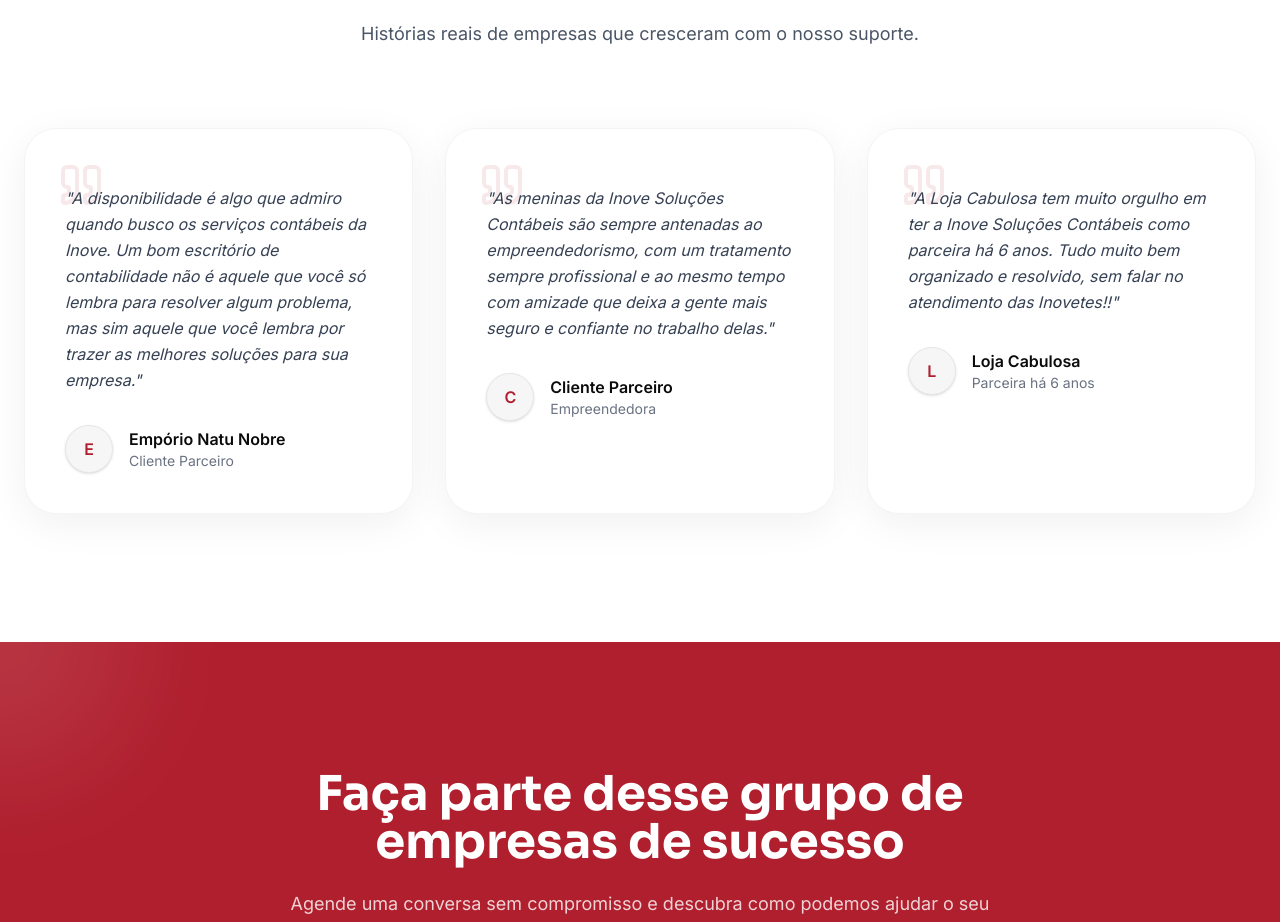
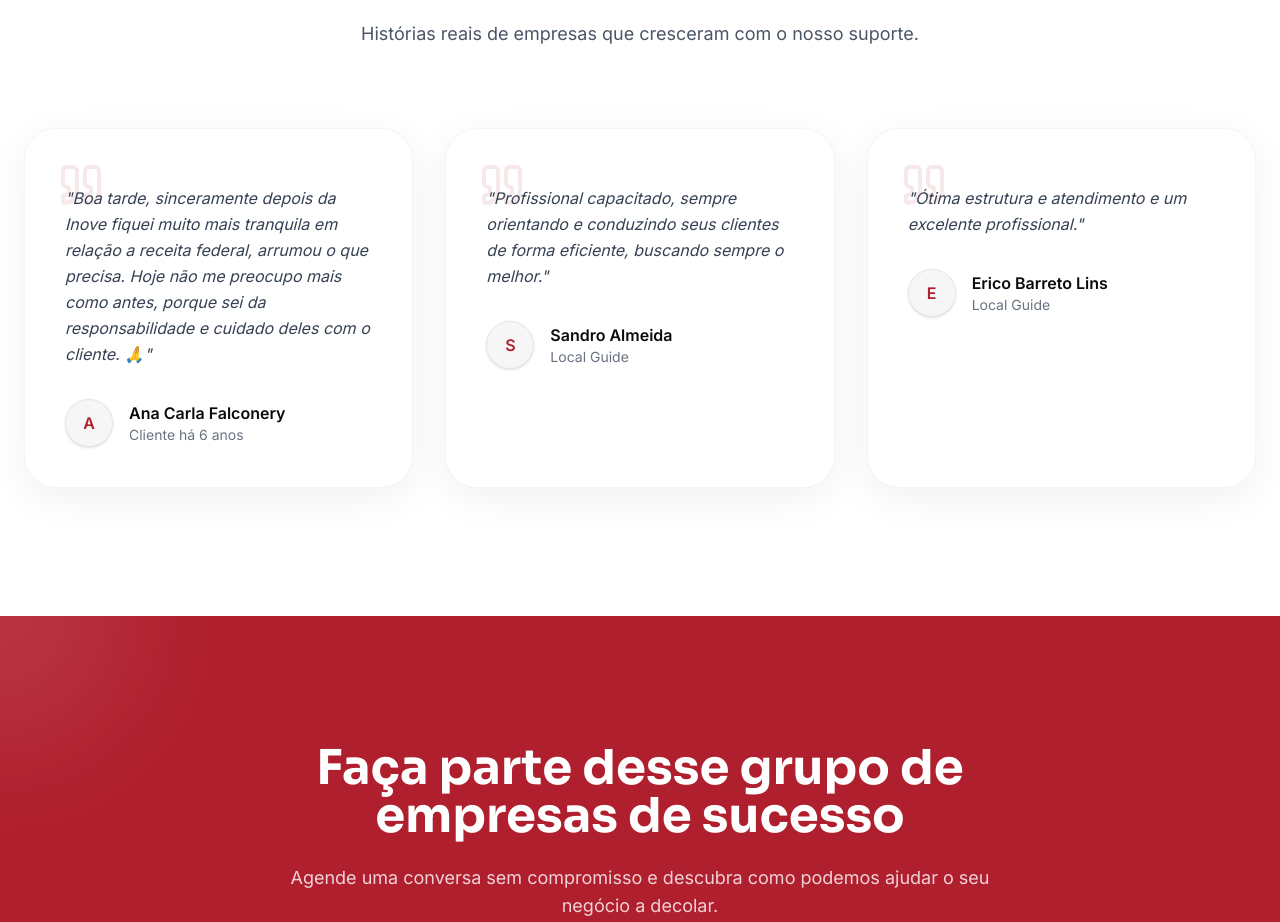
Before and after one commit to Miguel-Codar/i9solucoes, a React (Vite) app: page /diferenciais in a window 1280 px wide. Shown: the part 1683-2605 px from the top of the page. Built offline with nearby package versions, Linux system fonts and the light colour scheme.

Commit message:
feat: update testimonials with google reviews, fix broken image and remove price estimate from simulator

```diff
--- a/src/pages/Diferenciais.tsx
+++ b/src/pages/Diferenciais.tsx
@@ -57,19 +57,19 @@
 
   const testimonials = [
     {
-      quote: "A disponibilidade é algo que admiro quando busco os serviços contábeis da Inove. Um bom escritório de contabilidade não é aquele que você só lembra para resolver algum problema, mas sim aquele que você lembra por trazer as melhores soluções para sua empresa.",
-      author: "Empório Natu Nobre",
-      role: "Cliente Parceiro"
+      quote: "Boa tarde, sinceramente depois da Inove fiquei muito mais tranquila em relação a receita federal, arrumou o que precisa. Hoje não me preocupo mais como antes, porque sei da responsabilidade e cuidado deles com o cliente. 🙏",
+      author: "Ana Carla Falconery",
+      role: "Cliente há 6 anos"
     },
     {
-      quote: "As meninas da Inove Soluções Contábeis são sempre antenadas ao empreendedorismo, com um tratamento sempre profissional e ao mesmo tempo com amizade que deixa a gente mais seguro e confiante no trabalho delas.",
-      author: "Cliente Parceiro",
-      role: "Empreendedora"
+      quote: "Profissional capacitado, sempre orientando e conduzindo seus clientes de forma eficiente, buscando sempre o melhor.",
+      author: "Sandro Almeida",
+      role: "Local Guide"
     },
     {
-      quote: "A Loja Cabulosa tem muito orgulho em ter a Inove Soluções Contábeis como parceira há 6 anos. Tudo muito bem organizado e resolvido, sem falar no atendimento das Inovetes!!",
-      author: "Loja Cabulosa",
-      role: "Parceira há 6 anos"
+      quote: "Ótima estrutura e atendimento e um excelente profissional.",
+      author: "Erico Barreto Lins",
+      role: "Local Guide"
     }
   ];
 
--- a/src/pages/Home.tsx
+++ b/src/pages/Home.tsx
@@ -198,7 +198,7 @@
               >
                 <div className="absolute inset-0 bg-secondary/20 rounded-[2.5rem] rotate-3 transform scale-105 -z-10" />
                 <img
-                  src="https://images.unsplash.com/photo-1556761175-5973dc0f32d7?ixlib=rb-4.0.3&auto=format&fit=crop&w=800&q=80"
+                  src="https://images.unsplash.com/photo-1664575602554-2087b04935a5?ixlib=rb-4.0.3&auto=format&fit=crop&w=800&q=80"
                   alt="Abertura de empresa"
                   className="rounded-[2.5rem] shadow-xl object-cover h-[400px] w-full"
                 />
--- a/src/pages/Servicos.tsx
+++ b/src/pages/Servicos.tsx
@@ -30,7 +30,7 @@
       desc: "Cuidamos de toda a burocracia para você abrir sua empresa com segurança, escolhendo o melhor regime tributário desde o primeiro dia.",
       features: ["Análise de viabilidade", "Definição de CNAEs", "Planejamento societário"],
       color: "bg-primary/10 text-primary",
-      image: "https://images.unsplash.com/photo-1556761175-5973dc0f32d7?ixlib=rb-4.0.3&auto=format&fit=crop&w=800&q=80"
+      image: "https://images.unsplash.com/photo-1664575602554-2087b04935a5?ixlib=rb-4.0.3&auto=format&fit=crop&w=800&q=80"
     },
     {
       icon: PieChart,
--- a/src/pages/Simulador.tsx
+++ b/src/pages/Simulador.tsx
@@ -349,27 +349,7 @@
               </div>
             </div>
 
-            <motion.div
-              initial={{ opacity: 0, y: 20 }}
-              animate={{ opacity: 1, y: 0 }}
-              transition={{ delay: 0.4 }}
-              className="bg-primary rounded-[2.5rem] p-10 text-center text-white mb-12 shadow-xl shadow-primary/20 relative overflow-hidden"
-            >
-              <div className="absolute top-0 right-0 -translate-y-1/2 translate-x-1/2 w-64 h-64 bg-white/10 rounded-full blur-3xl" />
-              <div className="absolute bottom-0 left-0 translate-y-1/2 -translate-x-1/2 w-64 h-64 bg-black/10 rounded-full blur-3xl" />
-
-              <div className="relative z-10">
-                <p className="text-sm font-medium text-white/80 uppercase tracking-widest mb-6">Estimativa Mensal</p>
-                <div className="flex items-center justify-center gap-3">
-                  <span className="text-4xl md:text-5xl font-display font-bold">R$ {estimate.min}</span>
-                  <span className="text-xl text-white/60 font-sans">a</span>
-                  <span className="text-4xl md:text-5xl font-display font-bold">R$ {estimate.max}</span>
-                </div>
-                <p className="text-sm text-white/60 mt-6">* Valores estimados. Sujeito a análise detalhada do cenário.</p>
-              </div>
-            </motion.div>
-
-            <div className="flex flex-col sm:flex-row gap-4 justify-center">
+            <div className="flex flex-col sm:flex-row gap-4 justify-center mt-12">
               <Button onClick={() => setShowModal(true)} size="lg" className="sm:w-auto shadow-lg hover:-translate-y-1 transition-transform">
                 Receber proposta personalizada
               </Button>
```
